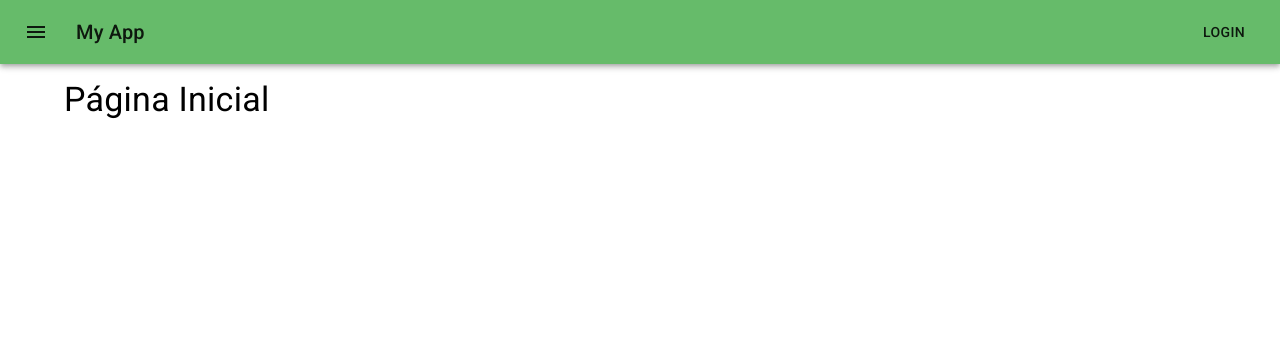
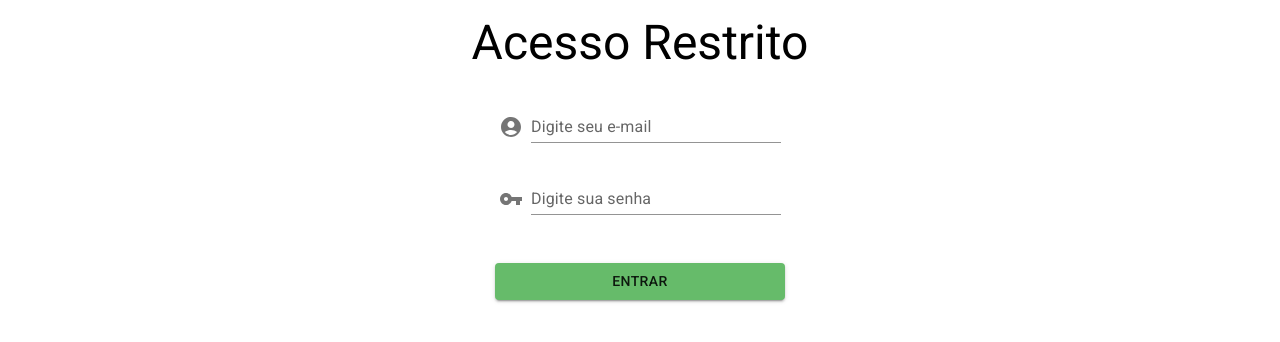
Before and after one commit to dieanderson/my-app, a React (Create React App) app: page /login in a window 1280 px wide. Shown: the top 342 px of the page. Built offline with nearby package versions, Linux system fonts and the light colour scheme.

Commit message:
adicionada tela de login

```diff
--- a/src/App.js
+++ b/src/App.js
@@ -6,16 +6,21 @@ import {
 
 import TemplateDefault from './templates/Default'
 import TemplatePage from './templates/Page'
+import TemplateClean from './templates/Clean'
 import Home from "./pages/Home"
 import CustomersList from "./pages/customers/List"
 import CustomersRegister from "./pages/customers/Register"
 import CustomersEdit from "./pages/customers/Edit"
+import Login from "./pages/Login"
 
 const App = () => {
   return (
     <Router>
-      <TemplateDefault>
-        <Switch>
+      <Switch>
+        <Route path={'/login'}>
+            <TemplateClean title="Acesso Restrito" Component={Login} />
+        </Route>
+        <TemplateDefault>
           <Route path={'/customers/edit/:id'}>
               <TemplatePage title="Editar Cliente" Component={CustomersEdit} />
           </Route>
@@ -28,8 +33,8 @@ const App = () => {
           <Route path={'/'}>
             <TemplatePage title="Página Inicial" Component={Home} />
           </Route>
-        </Switch>
-      </TemplateDefault>
+        </TemplateDefault>
+      </Switch>
     </Router>
   )
 }
--- /dev/null
+++ b/src/Templates/Clean.js
@@ -0,0 +1,22 @@
+import Container from '@mui/material/Container'
+import { makeStyles } from '@material-ui/core/styles'
+
+const useStyles = makeStyles( () =>({
+    container: {
+      padding: '15px 0',
+    },
+}))
+
+const Clean = ({Component}) => {
+    const classes = useStyles()
+
+    return(
+        <>
+            <Container className={classes.container}>
+                <Component />
+            </Container>
+        </>
+    )
+}
+
+export default Clean
--- /dev/null
+++ b/src/pages/Login.js
@@ -0,0 +1,52 @@
+import {
+    Typography,
+    TextField,
+    Button,
+    Stack,
+    Box,
+} from '@mui/material'
+
+import { AccountCircle, VpnKey } from '@mui/icons-material'
+
+const Login = () => {
+
+    return(
+        <Stack spacing={3}  justifyContent="center" alignItems="center">
+
+            <Typography variant="h3">Acesso Restrito</Typography>
+
+            <Box sx={{ display: 'flex', alignItems: 'flex-end' }}>
+                <AccountCircle sx={{ color: 'action.active', mr: 1, my: 0.5 }} />
+                <TextField
+                    id="input-with-sx"
+                    label="Digite seu e-mail"
+                    variant="standard"
+                    name="email"
+                    sx={{width: '250px'}}
+                />
+            </Box>
+
+            <Box sx={{ display: 'flex', alignItems: 'flex-end' }}>
+                <VpnKey sx={{ color: 'action.active', mr: 1, my: 0.5 }} />
+                <TextField
+                    id="input-with-sx"
+                    label="Digite sua senha"
+                    variant="standard"
+                    name="password"
+                    type="password"
+                    sx={{width: '250px'}}
+                />
+            </Box>
+
+            <Box>
+                <Button variant="contained" color="primary" sx={{width: '290px', mt: 3}}>
+                    Entrar
+                </Button>
+            </Box>
+
+        </Stack>
+
+    )
+}
+
+export default Login
```
